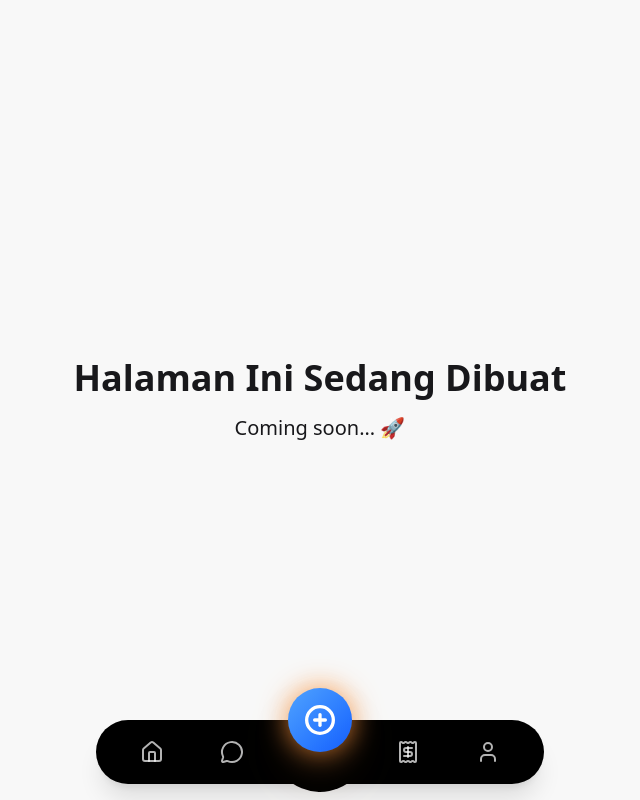
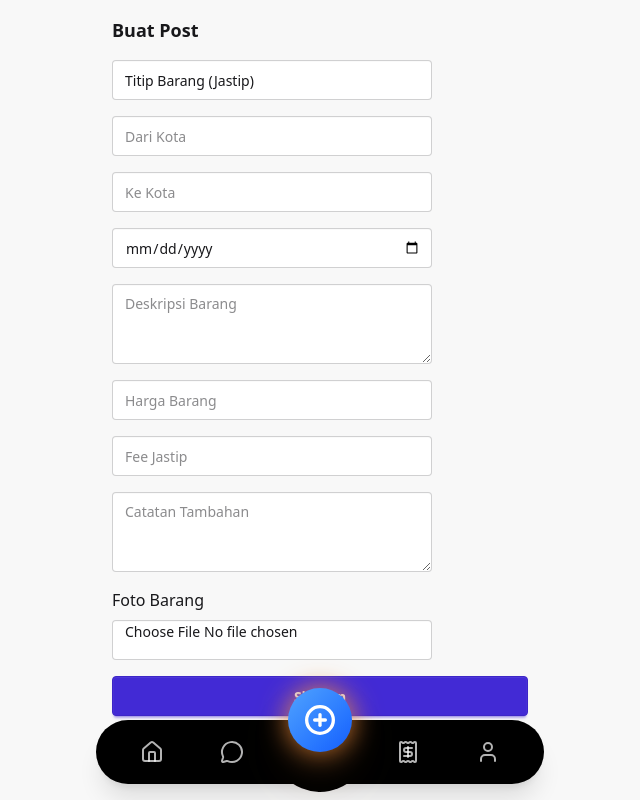
Before and after one commit to labibs/nebeng, a React (Vite) app: page /create in a window 1280 px wide. Shown: the whole page, without its empty margins (320-960 px from the left). Built offline with nearby package versions, Linux system fonts and the light colour scheme; no server answers; the database is empty; sample sign-in values are in the browser's storage.

Commit message:
menambahkan create posts

```diff
--- a/dev-dist/sw.js
+++ b/dev-dist/sw.js
@@ -79,7 +79,7 @@ define(['./workbox-5a5d9309'], (function (workbox) { 'use strict';
    */
   workbox.precacheAndRoute([{
     "url": "index.html",
-    "revision": "0.jm74mb4ha7g"
+    "revision": "0.j60rao7bnvg"
   }], {});
   workbox.cleanupOutdatedCaches();
   workbox.registerRoute(new workbox.NavigationRoute(workbox.createHandlerBoundToURL("index.html"), {
--- a/src/pages/CreatePost.jsx
+++ b/src/pages/CreatePost.jsx
@@ -1,10 +1,140 @@
-export default function Placeholder() {
+import { useState } from 'react'
+import { useNavigate } from 'react-router-dom'
+import { useUser } from '@clerk/clerk-react'
+import { supabase } from '../lib/supabaseClient'
+
+export default function CreatePost() {
+  const { user } = useUser()
+  const navigate = useNavigate()
+
+  const [form, setForm] = useState({
+    type: 'titip', // default
+    from_city: '',
+    to_city: '',
+    travel_date: '',
+    item_description: '',
+    price: '',
+    fee: '',
+    description: '',
+    item_photo: '' // akan diisi URL setelah upload
+  })
+
+  const [file, setFile] = useState(null)
+  const [uploading, setUploading] = useState(false)
+
+  const handleChange = (e) => {
+    setForm({ ...form, [e.target.name]: e.target.value })
+  }
+
+  const handleFileChange = (e) => {
+    setFile(e.target.files[0])
+  }
+
+  const handleUpload = async () => {
+    if (!file) return ''
+
+    try {
+      setUploading(true)
+      const fileExt = file.name.split('.').pop()
+      const fileName = `${user.id}/${Math.random().toString(36).substring(2)}.${fileExt}` // unik per user
+
+      const { error: uploadError } = await supabase.storage
+        .from('item-photos') // ganti dengan nama bucket kamu
+        .upload(fileName, file, { upsert: false })
+
+      if (uploadError) throw uploadError
+
+      const { data } = supabase.storage
+        .from('item-photos')
+        .getPublicUrl(fileName)
+
+      return data.publicUrl
+    } catch (err) {
+      console.error(err)
+      alert('Gagal upload foto: ' + err.message)
+      return ''
+    } finally {
+      setUploading(false)
+    }
+  }
+
+  const handleSubmit = async (e) => {
+    e.preventDefault()
+
+    try {
+      // Upload foto dulu kalau ada
+      let photoUrl = ''
+      if (file) {
+        photoUrl = await handleUpload()
+        if (!photoUrl) return // abort kalau gagal
+      }
+
+      // Ambil user_id dari tabel users
+      const { data: userRow, error: userError } = await supabase
+        .from('users')
+        .select('id')
+        .eq('clerk_id', user.id)
+        .single()
+
+      if (userError) throw userError
+
+      // Insert ke posts
+      const { error } = await supabase.from('posts').insert([
+        {
+          user_id: userRow.id,
+          type: form.type,
+          from_city: form.from_city,
+          to_city: form.to_city,
+          travel_date: form.travel_date,
+          item_description: form.item_description,
+          price: Number(form.price) || null,
+          fee: Number(form.fee) || null,
+          description: form.description,
+          item_photo: photoUrl || null,
+          status: 'open'
+        }
+      ])
+
+      if (error) throw error
+
+      navigate('/')
+    } catch (err) {
+      console.error(err)
+      alert('Gagal membuat post: ' + (err.message || 'Unknown error'))
+    }
+  }
+
   return (
-    <div className="min-h-screen flex items-center justify-center bg-base-200">
-      <div className="text-center">
-        <h1 className="text-4xl font-bold mb-4">Halaman Ini Sedang Dibuat</h1>
-        <p className="text-xl">Coming soon... 🚀</p>
+    <form onSubmit={handleSubmit} className="p-4 space-y-4 max-w-md mx-auto">
+      <h1 className="text-lg font-semibold">Buat Post</h1>
+
+      {/* Dropdown untuk type */}
+      <select name="type" value={form.type} onChange={handleChange} className="input" required>
+        <option value="">Pilih Tipe</option>
+        <option value="titip">Titip Barang (Jastip)</option>
+        <option value="bawa">Cari yang Titip</option>
+        {/* tambah opsi lain kalau perlu */}
+      </select>
+
+      <input name="from_city" placeholder="Dari Kota" onChange={handleChange} className="input" required />
+      <input name="to_city" placeholder="Ke Kota" onChange={handleChange} className="input" required />
+      <input type="date" name="travel_date" onChange={handleChange} className="input" required />
+      <textarea name="item_description" placeholder="Deskripsi Barang" onChange={handleChange} className="textarea" required />
+      <input type="number" name="price" placeholder="Harga Barang" onChange={handleChange} className="input" required />
+      <input type="number" name="fee" placeholder="Fee Jastip" onChange={handleChange} className="input" required />
+      <textarea name="description" placeholder="Catatan Tambahan" onChange={handleChange} className="textarea" />
+
+      {/* Upload foto */}
+      <div>
+        <label className="block mb-2">Foto Barang</label>
+        <input type="file" accept="image/*" onChange={handleFileChange} className="input" />
+        {uploading && <p>Uploading...</p>}
+        {form.item_photo && <img src={form.item_photo} alt="preview" className="mt-2 max-w-xs" />}
       </div>
-    </div>
+
+      <button type="submit" disabled={uploading} className="btn btn-primary w-full">
+        {uploading ? 'Uploading...' : 'Simpan'}
+      </button>
+    </form>
   )
 }
```
